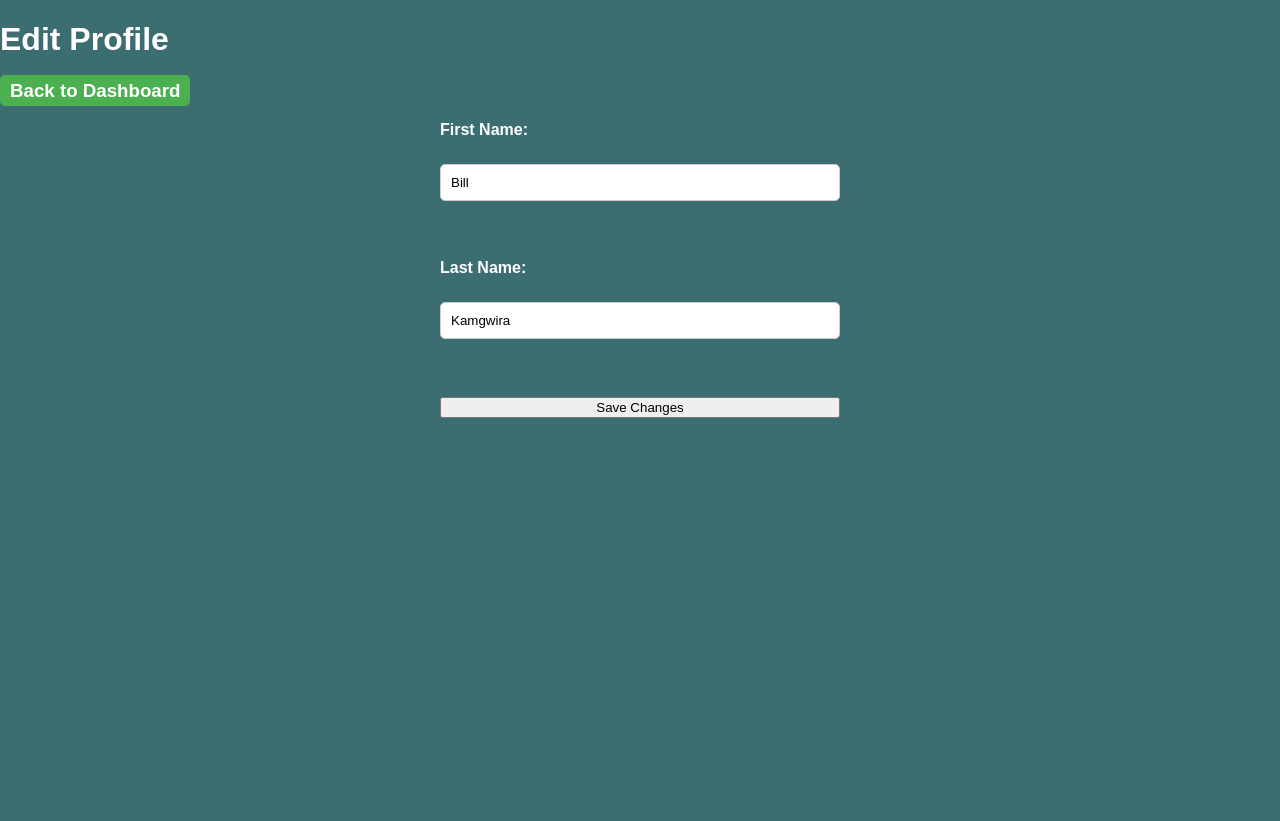
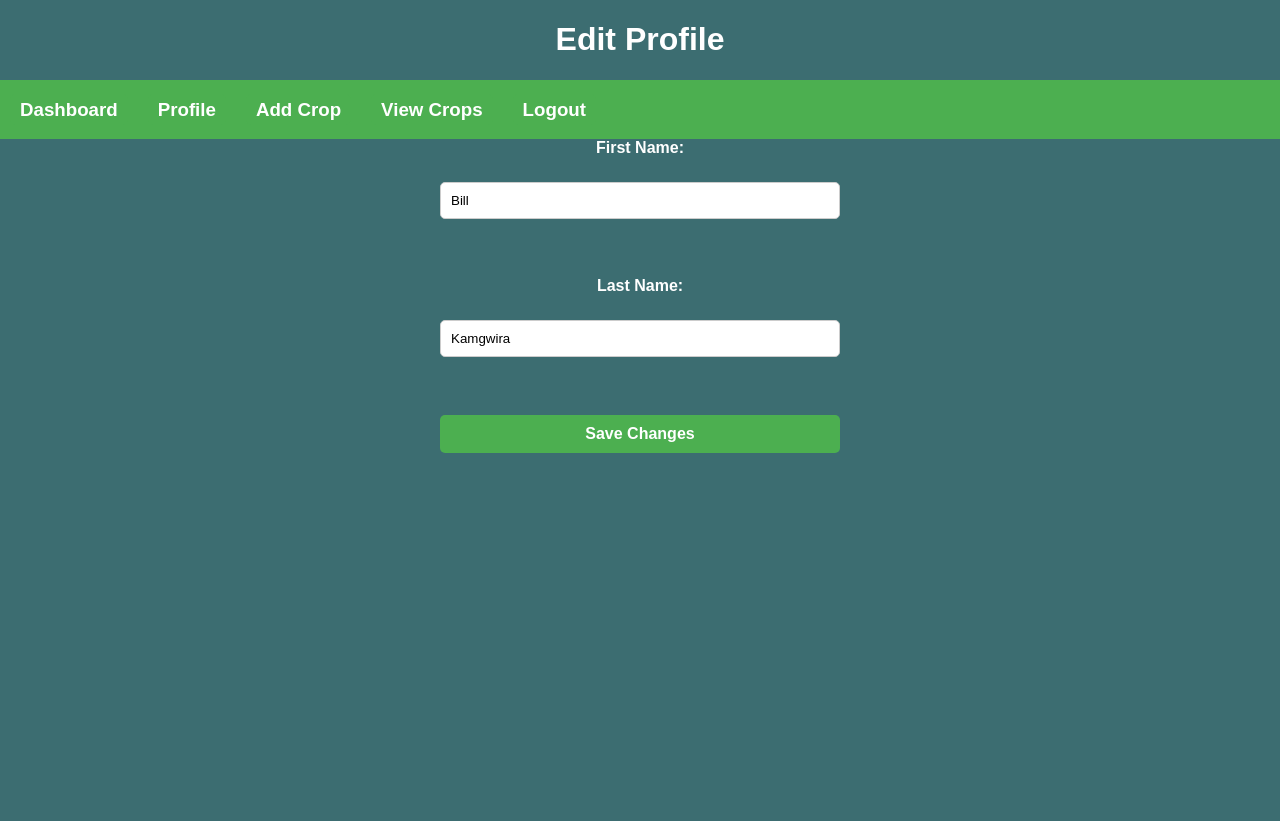
Before and after one commit to Bill-Kamgwira/GrowTrack, a Flask app: page /edit-profile in a window 1280 px wide. Run offline with Flask 3, Linux system fonts and the light colour scheme; a user stored in the database is signed in.

Commit message:
Added Navigation panel
finished working on styling, Now time to add more features

```diff
--- a/static/eprofile.css
+++ b/static/eprofile.css
@@ -1,6 +1,6 @@
 body {
     /* ... */
-    text-align: left;
+    text-align: center;
   }
 
   form {
@@ -26,6 +26,12 @@
   }
 
   button {
-    /* ... existing button styles */
-    width: 100%;
+    background-color: #4CAF50;
+    color: white;
+    padding: 10px 20px;
+    border: none;
+    border-radius: 5px;
+    cursor: pointer;
+    font-size: 16px;
+    font-weight: bold;
   }
--- /dev/null
+++ b/static/navigation.css
@@ -0,0 +1,23 @@
+nav {
+    background-color: #4CAF50;
+    padding: 0px;
+    display: flex; /* Make the navigation items display in a row */
+    justify-content: space-between; /* Distribute items evenly */
+}
+
+nav ul {
+    list-style: none;
+    padding: 0;
+    margin: 0;
+    display: flex; /* Make the list items display in a row */
+}
+
+nav li {
+    margin: 0 10px; /* Add spacing between items */
+}
+
+
+nav a {
+    color: white;
+    text-decoration: none;
+}
--- a/templates/edit-profile.html
+++ b/templates/edit-profile.html
@@ -5,10 +5,19 @@
     <link rel="shortcut icon" href="/static/favicon.ico">
     <link rel="stylesheet" href="/static/base.css">
     <link rel="stylesheet" href="/static/eprofile.css">
+    <link rel="stylesheet" href="/static/navigation.css">
 </head>
 <body>
     <h1>Edit Profile</h1>
-    <h3><a href="/dashboard">Back to Dashboard</a></h3>
+    <nav>
+        <ul>
+          <li><h3><a href="/dashboard">Dashboard</a></h3></li>
+          <li><h3><a href="/profile">Profile</a></h3></li>
+          <li><h3><a href="/add_crop">Add Crop</a></h3></li>
+          <li><h3><a href="/view_crops">View Crops</a></h3></li>
+          <li><h3><a href="/logout">Logout</a></h3></li>
+          </ul>
+      </nav>
     <form method="POST">
         <label for="first_name">First Name:</label>
         <input type="text" name="first_name" id="first_name" value="{{ user.first_name }}">
--- a/templates/landing.html
+++ b/templates/landing.html
@@ -4,6 +4,7 @@
     <title>GrowTrack Home</title>
     <link rel="stylesheet" href="/static/landing.css">
     <link rel="shortcut icon" href="/static/favicon.ico">
+    <link rel="stylesheet" href="/static/navigation.css">
 
 </head>
 <body>
--- a/templates/login.html
+++ b/templates/login.html
@@ -4,6 +4,7 @@
     <title>Login</title>
     <link rel="shortcut icon" href="/static/favicon.ico">
     <link rel="stylesheet" href="/static/login.css">
+    <link rel="stylesheet" href="/static/navigation.css">
 </head>
 <body>
   <div class="login-form">
```
Also changed, not shown: static/profile.css (+9 -0 lines), templates/add_crop.html (+10 -1 lines), templates/add_crop_management.html (+10 -1 lines), templates/add_financial.html (+10 -1 lines), templates/add_yield_production.html (+10 -1 lines), templates/dashboard.html (+8 -6 lines), templates/info.html (+10 -1 lines), templates/profile.html (+12 -1 lines), templates/view_crops.html (+10 -1 lines).
